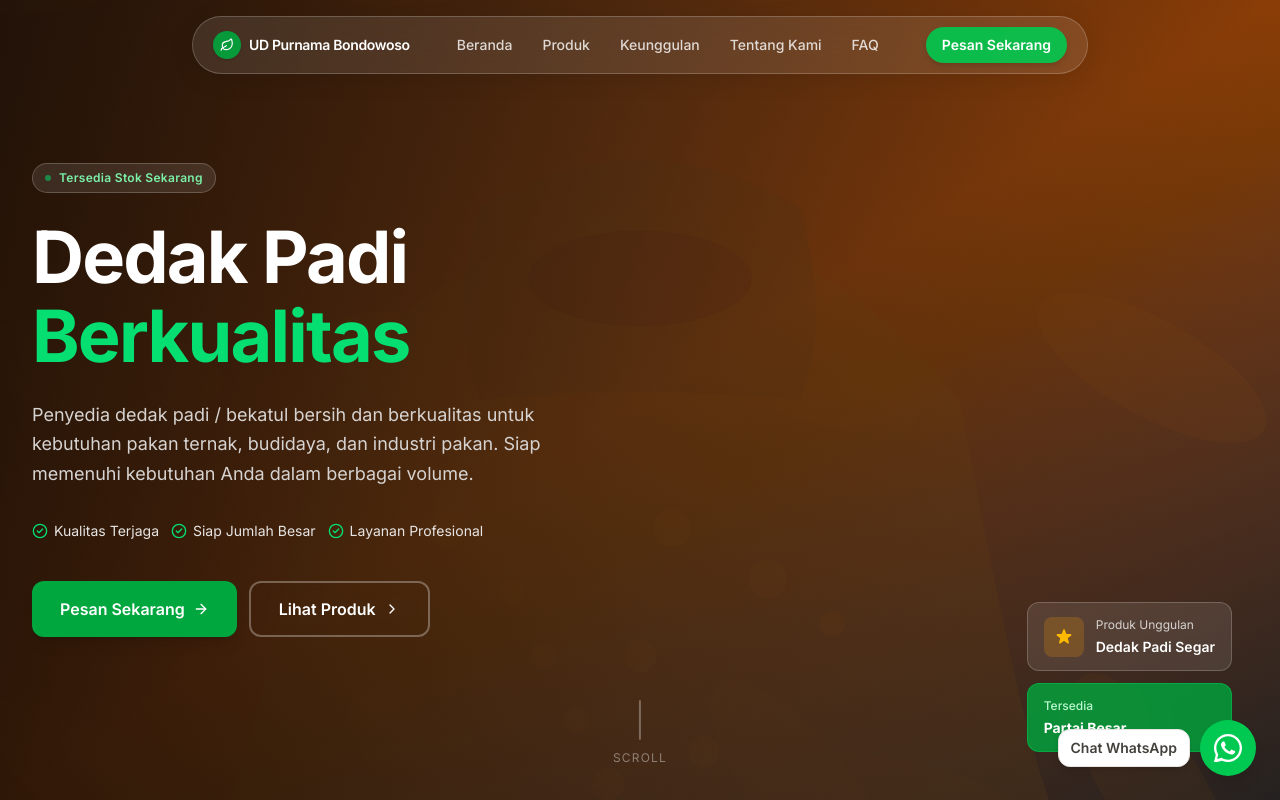
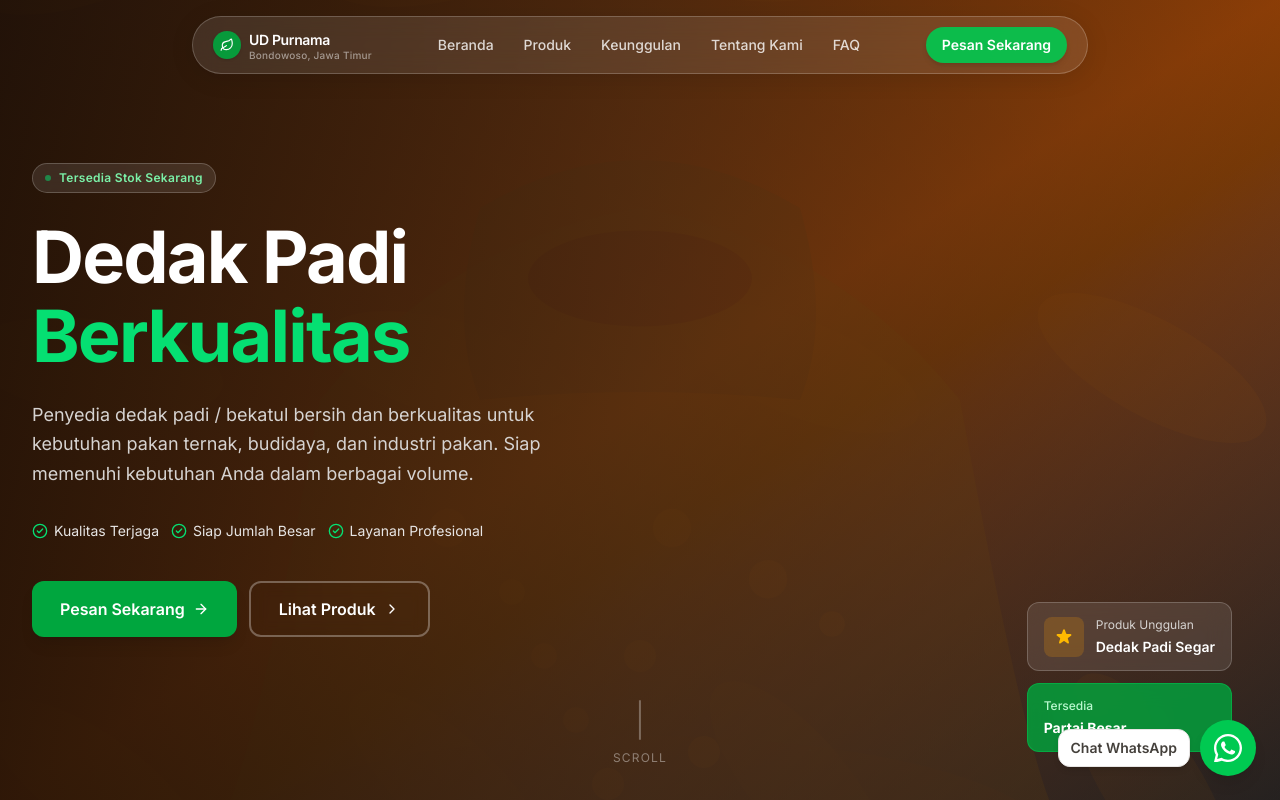
Before and after one commit to ardhikaxx/dedak-padi-web, a Next.js app: page / in a window 1280 px wide. Shown: the top 800 px of the page. Built offline with nearby package versions, Linux system fonts and the light colour scheme.

Commit message:
feat: split business name - UD Purnama with Bondowoso Jawa Timur as sub-header

```diff
--- a/components/Navbar.tsx
+++ b/components/Navbar.tsx
@@ -55,11 +55,18 @@
             }`}>
               <Leaf className="w-3.5 h-3.5 text-white" aria-hidden="true" />
             </div>
-            <span className={`font-semibold text-sm tracking-tight transition-colors duration-300 ${
-              isScrolled ? 'text-stone-900' : 'text-white'
-            }`}>
-              {businessConfig.name}
-            </span>
+            <div className="flex flex-col leading-none">
+              <span className={`font-semibold text-sm tracking-tight transition-colors duration-300 ${
+                isScrolled ? 'text-stone-900' : 'text-white'
+              }`}>
+                {businessConfig.name}
+              </span>
+              <span className={`text-[10px] font-medium tracking-wide transition-colors duration-300 ${
+                isScrolled ? 'text-stone-400' : 'text-white/50'
+              }`}>
+                {businessConfig.location}
+              </span>
+            </div>
           </Link>
 
           {/* Desktop Nav Links */}
--- a/data/business.ts
+++ b/data/business.ts
@@ -1,7 +1,8 @@
 // Business configuration - Update all values here without touching components
 
 export const businessConfig = {
-  name: "UD Purnama Bondowoso",
+  name: "UD Purnama",
+  location: "Bondowoso, Jawa Timur",
   tagline: "Dedak Padi Berkualitas",
   shortDescription:
     "Penyedia dedak padi / bekatul berkualitas untuk kebutuhan pakan ternak, budidaya, dan industri pengolahan pakan.",
```
